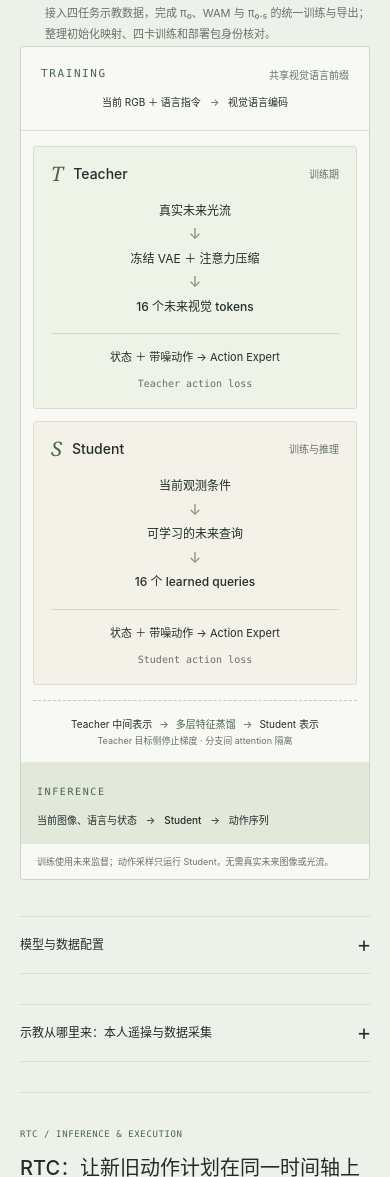
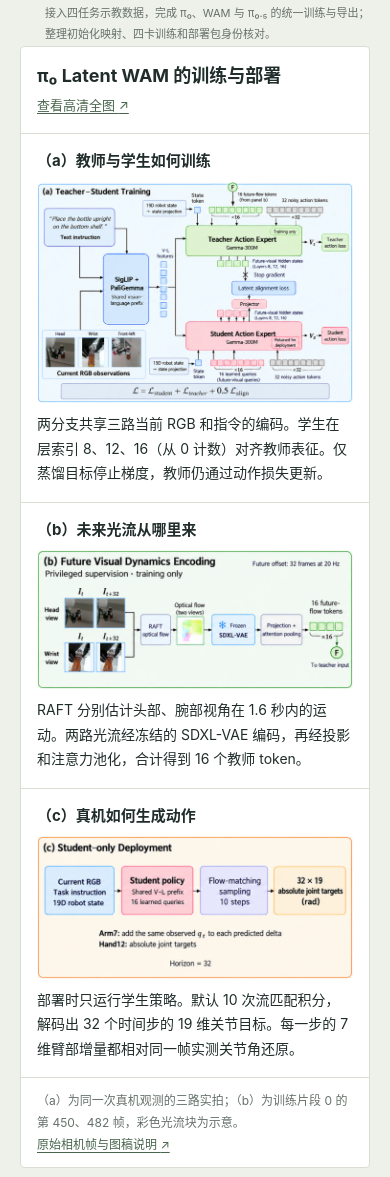
Before and after one commit to summer-lotso/summer-lotso.github.io, a plain HTML site: page index.html in a window 390 px wide. Shown: the part 2897-4074 px from the top of the page. Drawn offline with Linux system fonts and the light colour scheme.

Commit message:
Show the WAM architecture with real camera frames and responsive panels

```diff
--- a/index.html
+++ b/index.html
@@ -63,12 +63,34 @@
 
         <div class="story-block"><div class="block-label">BEYOND OPENPI<span>新增与适配</span></div><div class="addition-grid"><section><span class="addition-no">01</span><h3>xArm7＋XHand1 数据与动作适配</h3><p>对齐三路 RGB、任务语言与臂手状态；提取 7＋12 维关节量，处理机械臂相对动作、手部绝对目标、归一化及模型维度补齐。</p></section><section><span class="addition-no">02</span><h3>未来视觉监督链路</h3><p>增加未来光流计算、视频注册与 LeRobot 读取路径；通过冻结 VAE、投影和注意力压缩，为 Teacher 构造未来视觉 tokens。</p></section><section><span class="addition-no">03</span><h3>双分支动作训练与蒸馏</h3><p>增加 Teacher action expert、Student queries 与特征投影器；联合动作流匹配和多层余弦蒸馏，以 attention mask 控制信息可见性。</p></section><section><span class="addition-no">04</span><h3>训练配置与评估工具</h3><p>接入四任务示教数据，完成 π₀、WAM 与 π₀.₅ 的统一训练与导出；整理初始化映射、四卡训练和部署包身份核对。</p></section></div></div>
 
-        <figure class="architecture" id="wam-method" aria-labelledby="architecture-caption">
-          <div class="architecture-top"><span class="eyebrow">TRAINING</span><span>共享视觉语言前缀</span><p>当前 RGB ＋ 语言指令 <span aria-hidden="true">→</span> 视觉语言编码</p></div>
-          <div class="architecture-branches"><section class="architecture-branch teacher"><div class="branch-heading"><span class="branch-letter">T</span><h3>Teacher</h3><span class="branch-note">训练期</span></div><div class="branch-input"><span>真实未来光流</span><span aria-hidden="true">↓</span><span>冻结 VAE ＋ 注意力压缩</span><span aria-hidden="true">↓</span><strong>16 个未来视觉 tokens</strong></div><div class="expert-node">状态 ＋ 带噪动作 → Action Expert</div><span class="branch-loss">Teacher action loss</span></section><section class="architecture-branch student"><div class="branch-heading"><span class="branch-letter">S</span><h3>Student</h3><span class="branch-note">训练与推理</span></div><div class="branch-input"><span>当前观测条件</span><span aria-hidden="true">↓</span><span>可学习的未来查询</span><span aria-hidden="true">↓</span><strong>16 个 learned queries</strong></div><div class="expert-node">状态 ＋ 带噪动作 → Action Expert</div><span class="branch-loss">Student action loss</span></section></div>
-          <div class="distillation"><span>Teacher 中间表示</span><span class="distillation-arrow" aria-hidden="true">→</span><strong>多层特征蒸馏</strong><span class="distillation-arrow" aria-hidden="true">→</span><span>Student 表示</span><small>Teacher 目标侧停止梯度 · 分支间 attention 隔离</small></div>
-          <div class="inference"><span class="eyebrow">INFERENCE</span><p>当前图像、语言与状态 <span aria-hidden="true">→</span> <strong>Student</strong> <span aria-hidden="true">→</span> 动作序列</p></div>
-          <figcaption id="architecture-caption">训练使用未来监督；动作采样只运行 Student，无需真实未来图像或光流。</figcaption>
+        <figure class="wam-method-figure" id="wam-method" aria-labelledby="wam-method-title">
+          <header class="wam-method-heading">
+            <h3 id="wam-method-title">π₀ Latent WAM 的训练与部署</h3>
+            <a href="assets/wam/wam-method-full.webp">查看高清全图 <span aria-hidden="true">↗</span></a>
+          </header>
+          <a class="wam-method-overview" href="assets/wam/wam-method-full.webp" aria-label="放大查看 π₀ Latent WAM 完整架构图">
+            <img src="assets/wam/wam-method-overview.webp" width="2280" height="896" loading="lazy" decoding="async" alt="左图为共享视觉语言前缀的双分支训练，右上为教师的未来光流编码，右下为学生在真机上的动作采样。">
+          </a>
+          <figcaption>
+            <div class="wam-method-panels">
+              <div>
+                <h4>（a）教师与学生如何训练</h4>
+                <a class="wam-method-detail" href="assets/wam/wam-method-training.webp" aria-label="放大双分支训练图"><img src="assets/wam/wam-method-training.webp" width="1320" height="926" loading="lazy" alt="教师接收光流 token，学生使用可学习的查询。两个动作专家分别预测动作速度场。"></a>
+                <p>两分支共享三路当前 RGB 和指令的编码。学生在层索引 8、12、16（从 0 计数）对齐教师表征。仅蒸馏目标停止梯度，教师仍通过动作损失更新。</p>
+              </div>
+              <div>
+                <h4>（b）未来光流从哪里来</h4>
+                <a class="wam-method-detail" href="assets/wam/wam-method-flow.webp" aria-label="放大未来光流编码图"><img src="assets/wam/wam-method-flow.webp" width="1320" height="581" loading="lazy" alt="头部和腕部各取相隔 32 帧的一对训练图像，输入 RAFT 估计光流。"></a>
+                <p>RAFT 分别估计头部、腕部视角在 1.6 秒内的运动。两路光流经冻结的 SDXL-VAE 编码，再经投影和注意力池化，合计得到 16 个教师 token。</p>
+              </div>
+              <div>
+                <h4>（c）真机如何生成动作</h4>
+                <a class="wam-method-detail" href="assets/wam/wam-method-deployment.webp" aria-label="放大真机部署图"><img src="assets/wam/wam-method-deployment.webp" width="1320" height="595" loading="lazy" alt="当前图像、指令和关节状态输入学生策略，采样结果解码为臂手的绝对关节目标。"></a>
+                <p>部署时只运行学生策略。默认 10 次流匹配积分，解码出 32 个时间步的 19 维关节目标。每一步的 7 维臂部增量都相对同一帧实测关节角还原。</p>
+              </div>
+            </div>
+            <p class="wam-method-source">（a）为同一次真机观测的三路实拍；（b）为训练片段 0 的第 450、482 帧，彩色光流块为示意。<a href="https://github.com/summer-lotso/xarm7-xhand1-pi0-wam/blob/67ff84e3c6c47f09a492e54d365534ea64ab90fa/docs/assets/pi0_latent_wam_real_views.md">原始相机帧与图稿说明 <span aria-hidden="true">↗</span></a></p>
+          </figcaption>
         </figure>
 
 
--- a/wam-evaluation.css
+++ b/wam-evaluation.css
@@ -8,7 +8,7 @@
 @media(prefers-reduced-motion:reduce){html{scroll-behavior:auto}}
 
 /* Main project reading order: question, autonomous evidence, implementation, evaluation. */
-.wam-project-brief{display:grid;grid-template-columns:repeat(3,minmax(0,1fr));gap:28px;padding:20px 0 22px;border-top:1px solid var(--line);border-bottom:1px solid var(--line);margin-bottom:18px}.wam-project-brief span{font:10px/1.6 var(--mono);color:var(--olive)}.wam-project-brief p{font-size:12px;line-height:1.95;margin-top:7px;color:var(--muted)}.wam-section-nav{display:flex;flex-wrap:wrap;gap:12px 28px;font-size:11px;color:var(--olive);margin:0 0 30px}.wam-band>.project>.wam-demo{margin-bottom:36px}.wam-band .architecture{scroll-margin-top:28px}.wam-collection{margin:30px 0}.wam-collection .teleop-story{margin:15px 0 22px}.wam-rtc-story{display:grid;grid-template-columns:repeat(3,minmax(0,1fr));gap:25px;margin-bottom:28px}.wam-rtc-story h5{font-size:12px;font-weight:500;margin:0 0 9px;line-height:1.9}.wam-rtc-story p{font-size:11px;color:var(--muted);line-height:2}.wam-system{scroll-margin-top:28px}.wam-system>.wam-small-note{margin-top:18px}.hero{padding-top:58px;padding-bottom:58px}.hero h1{font-size:88px;margin-top:24px;margin-bottom:24px}
+.wam-project-brief{display:grid;grid-template-columns:repeat(3,minmax(0,1fr));gap:28px;padding:20px 0 22px;border-top:1px solid var(--line);border-bottom:1px solid var(--line);margin-bottom:18px}.wam-project-brief span{font:10px/1.6 var(--mono);color:var(--olive)}.wam-project-brief p{font-size:12px;line-height:1.95;margin-top:7px;color:var(--muted)}.wam-section-nav{display:flex;flex-wrap:wrap;gap:12px 28px;font-size:11px;color:var(--olive);margin:0 0 30px}.wam-band>.project>.wam-demo{margin-bottom:36px}.wam-collection{margin:30px 0}.wam-collection .teleop-story{margin:15px 0 22px}.wam-rtc-story{display:grid;grid-template-columns:repeat(3,minmax(0,1fr));gap:25px;margin-bottom:28px}.wam-rtc-story h5{font-size:12px;font-weight:500;margin:0 0 9px;line-height:1.9}.wam-rtc-story p{font-size:11px;color:var(--muted);line-height:2}.wam-system{scroll-margin-top:28px}.wam-system>.wam-small-note{margin-top:18px}.hero{padding-top:58px;padding-bottom:58px}.hero h1{font-size:88px;margin-top:24px;margin-bottom:24px}
 @media(max-width:760px){.wam-project-brief{gap:18px}.wam-project-brief p{font-size:11px}.wam-rtc-story{grid-template-columns:1fr;gap:18px}.wam-rtc-story p{font-size:12px}.hero{padding-top:35px;padding-bottom:36px}.hero h1{font-size:76px}.wam-section-nav{gap:10px 21px}.wam-section-nav a{min-height:36px;display:flex;align-items:center}}
 @media(max-width:540px){.wam-project-brief{grid-template-columns:1fr;gap:14px}.wam-project-brief>div{display:grid;grid-template-columns:66px 1fr;gap:12px}.wam-project-brief p{margin:0;font-size:12px}.wam-project-brief span{padding-top:3px}.hero h1{font-size:72px}.wam-rtc-story h5{font-size:13px}}
 
@@ -18,3 +18,45 @@
 @media(max-width:540px){.wam-scope-map{grid-template-columns:1fr;gap:10px}.wam-scope-map>a{display:grid;grid-template-columns:115px 1fr;gap:5px 12px}.wam-scope-map span{grid-row:1/3;padding-top:3px}.wam-scope-map strong{font-size:15px;margin:0}.wam-scope-map p{font-size:11px}.wam-transfer-layout>div>p{font-size:12px}.wam-transfer-heading h4{font-size:19px}}
 .wam-transfer-layout>div,.wam-transfer-film{min-width:0}
 @media(max-width:540px){.wam-followup .wam-record-scroll .wam-record-table{min-width:0;table-layout:fixed;width:100%}.wam-followup .wam-record-table th,.wam-followup .wam-record-table td{font-size:10px;padding:10px 4px;overflow-wrap:anywhere}}
+
+/* Architecture figure: keep the overview on wide screens and pair each
+   original panel with its explanation at narrow widths. */
+.wam-method-figure {
+  scroll-margin-top: 28px;
+  border: 1px solid var(--line);
+  border-radius: 4px;
+  background: #fff;
+}
+.wam-method-heading {
+  display: flex;
+  flex-wrap: wrap;
+  align-items: baseline;
+  justify-content: space-between;
+  gap: 6px 20px;
+  padding: 18px 22px;
+}
+.wam-method-heading h3 { font-size: clamp(18px, 2vw, 24px); line-height: 1.4; }
+.wam-method-heading a, .wam-method-source a { color: var(--olive); text-decoration: underline; text-underline-offset: 3px; }
+.wam-method-heading a { font-size: 13px; }
+.wam-method-overview { display: block; padding: 0 6px; cursor: zoom-in; }
+.wam-method-figure img { width: 100%; height: auto; }
+.wam-method-detail { display: none; }
+.wam-method-panels {
+  display: grid;
+  grid-template-columns: repeat(3, minmax(0, 1fr));
+  gap: 24px;
+  padding: 18px 22px;
+}
+.wam-method-panels h4 { margin-bottom: 6px; font-size: 15px; line-height: 1.5; }
+.wam-method-panels p { font-size: 14px; line-height: 1.75; }
+.wam-method-source { border-top: 1px solid var(--line); padding: 12px 22px; font-size: 12px; color: var(--muted); }
+.wam-method-source a { display: inline-block; }
+@media (max-width: 800px) {
+  .wam-method-heading { padding: 16px; border-bottom: 1px solid var(--line); }
+  .wam-method-overview { display: none; }
+  .wam-method-panels { grid-template-columns: 1fr; gap: 0; padding: 0; }
+  .wam-method-panels > div { padding: 16px; }
+  .wam-method-panels > div + div { border-top: 1px solid var(--line); }
+  .wam-method-detail { display: block; margin: 9px 0; cursor: zoom-in; }
+  .wam-method-source { padding-inline: 16px; }
+}
```
Also changed, not shown: assets/wam/wam-method-deployment.webp (added), assets/wam/wam-method-flow.webp (added), assets/wam/wam-method-full.webp (added), assets/wam/wam-method-overview.webp (added), assets/wam/wam-method-training.webp (added).
